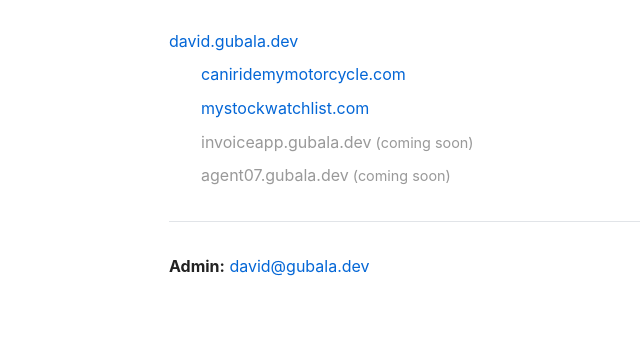
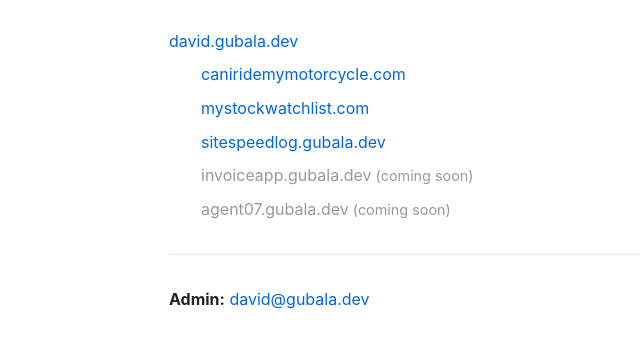
Before and after one commit to DavidGubala/gubala.dev, a plain HTML site: page index.html in a window 1280 px wide. Shown: the part 156-504 px from the top of the page, without its empty margins (146-786 px from the left). Drawn offline with Linux system fonts and the light colour scheme.

Commit message:
sitespeedlog

```diff
--- a/index.html
+++ b/index.html
@@ -83,6 +83,9 @@
             <a href="https://mystockwatchlist.com">mystockwatchlist.com</a>
           </li>
           <li>
+            <a href="https://sitespeedlog.gubala.dev/">sitespeedlog.gubala.dev</a>
+          </li>
+          <li>
             <span class="coming-soon">invoiceapp.gubala.dev</span>
           </li>
           <li>
```
